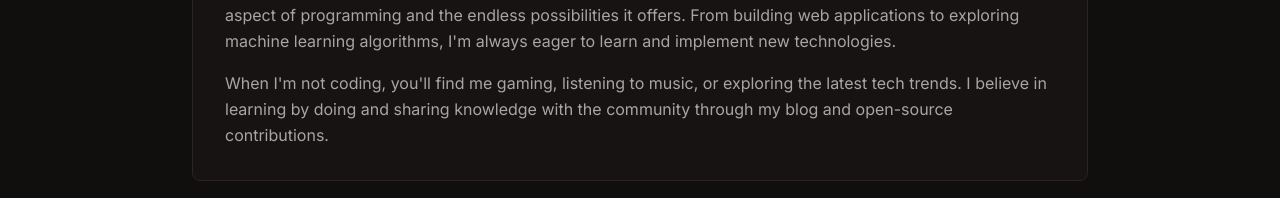
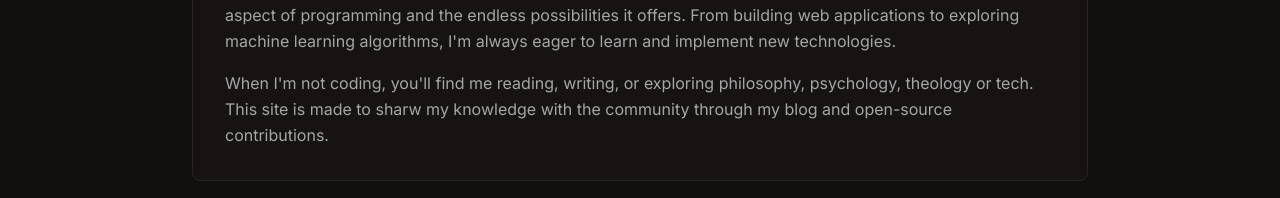
Before and after one commit to Satyanshgaur/satyansh-gaur-new-portfolio, a React (Vite) app: page /about in a window 1280 px wide. Shown: the part 537-735 px from the top of the page. Built offline with nearby package versions, Linux system fonts and the light colour scheme.

Commit message:
changed about

```diff
--- a/src/pages/About.tsx
+++ b/src/pages/About.tsx
@@ -58,8 +58,8 @@ const About = () => {
                   I'm always eager to learn and implement new technologies.
                 </p>
                 <p className="text-muted-foreground leading-relaxed">
-                  When I'm not coding, you'll find me gaming, listening to music, or exploring
-                  the latest tech trends. I believe in learning by doing and sharing knowledge
+                  When I'm not coding, you'll find me reading, writing, or exploring philosophy,
+                  psychology, theology or tech. This site is made to sharw my knowledge
                   with the community through my blog and open-source contributions.
                 </p>
               </div>
```
